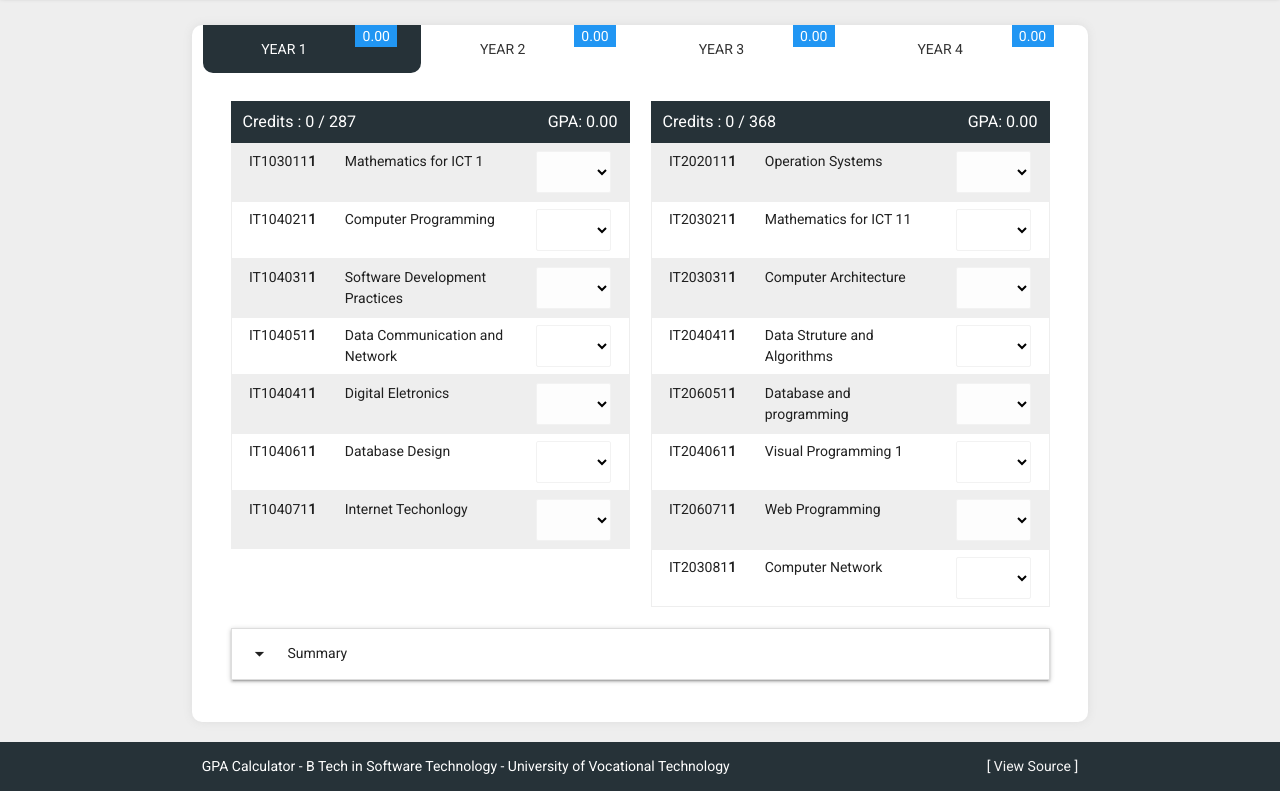
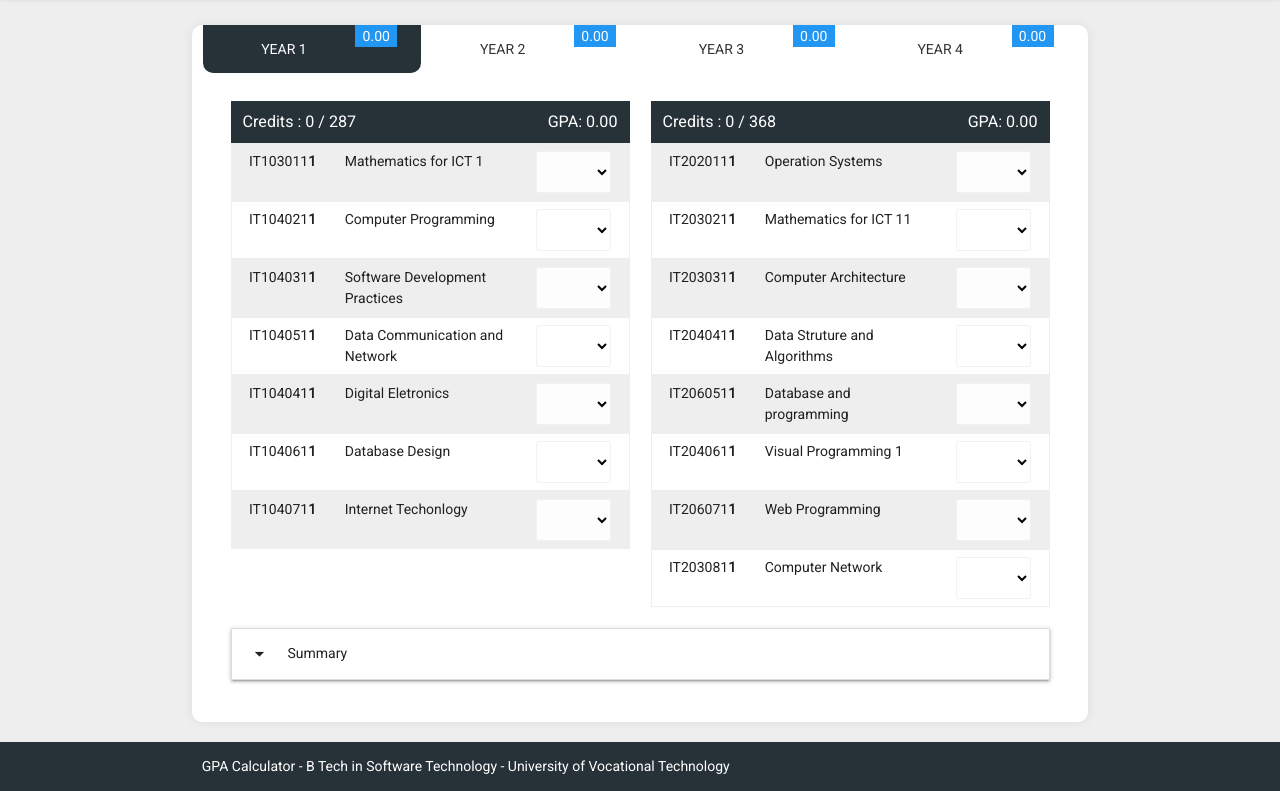
Before and after one commit to heshanu/uniGPACal, a plain HTML site: page index.html in a window 1280 px wide. Shown: the part 67-858 px from the top of the page. Drawn offline with Linux system fonts and the light colour scheme.

Commit message:
Update index.html

```diff
--- a/index.html
+++ b/index.html
@@ -356,10 +356,6 @@
     <div class="footer-copyright">
       <div class="container">
         GPA Calculator - {{ courseTitle }}
-        <a class="grey-text text-lighten-4 right" target="_blank" href="https://github.com/nuwan94/se-gpa-calculator">[
-          View Source ]</a>
-        <br />
-        <!-- <a href="https://nuwan.dev" target="_blank">Nuwan94</a> © 2018 -->
       </div>
     </div>
   </footer>
```
